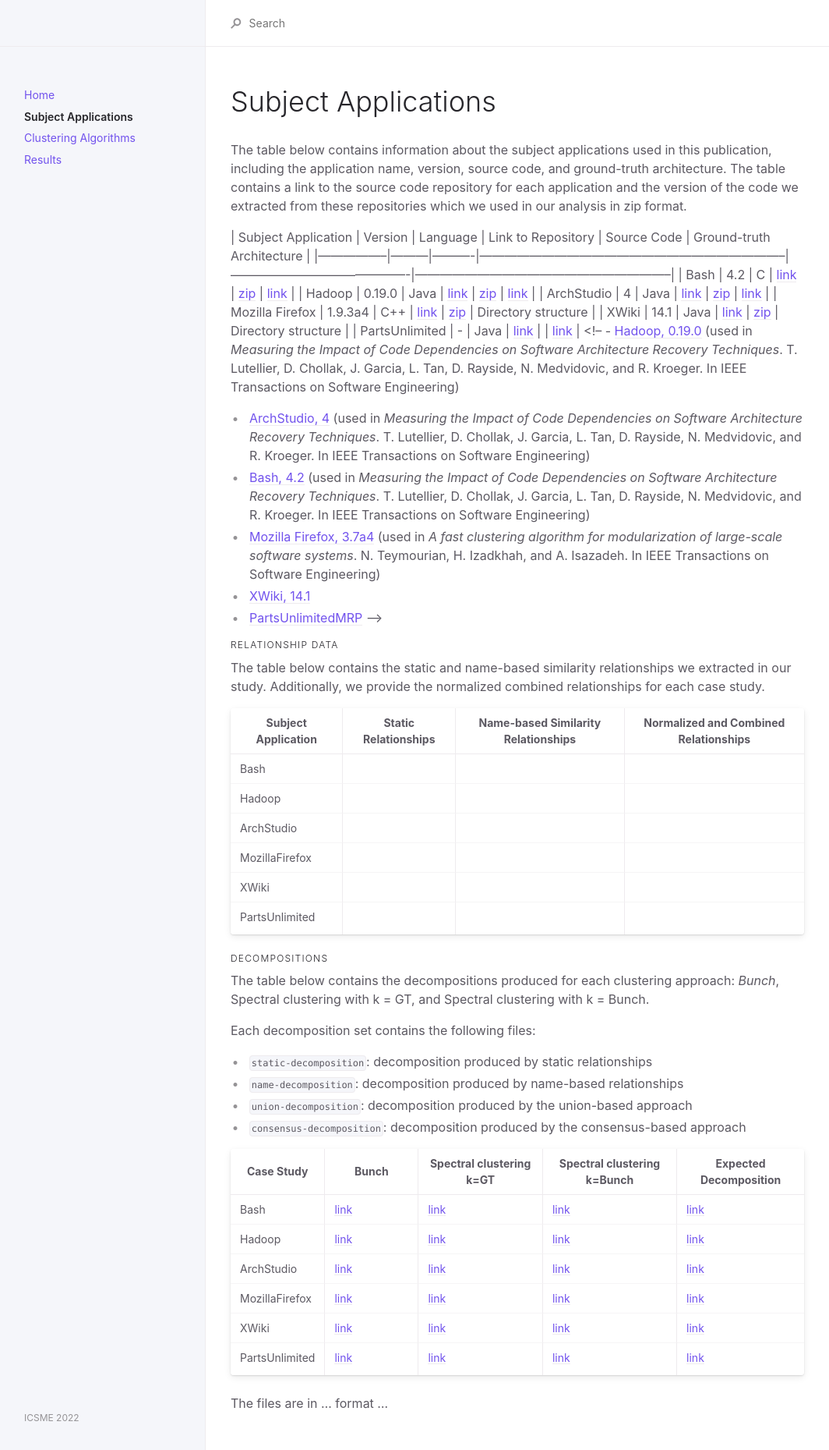
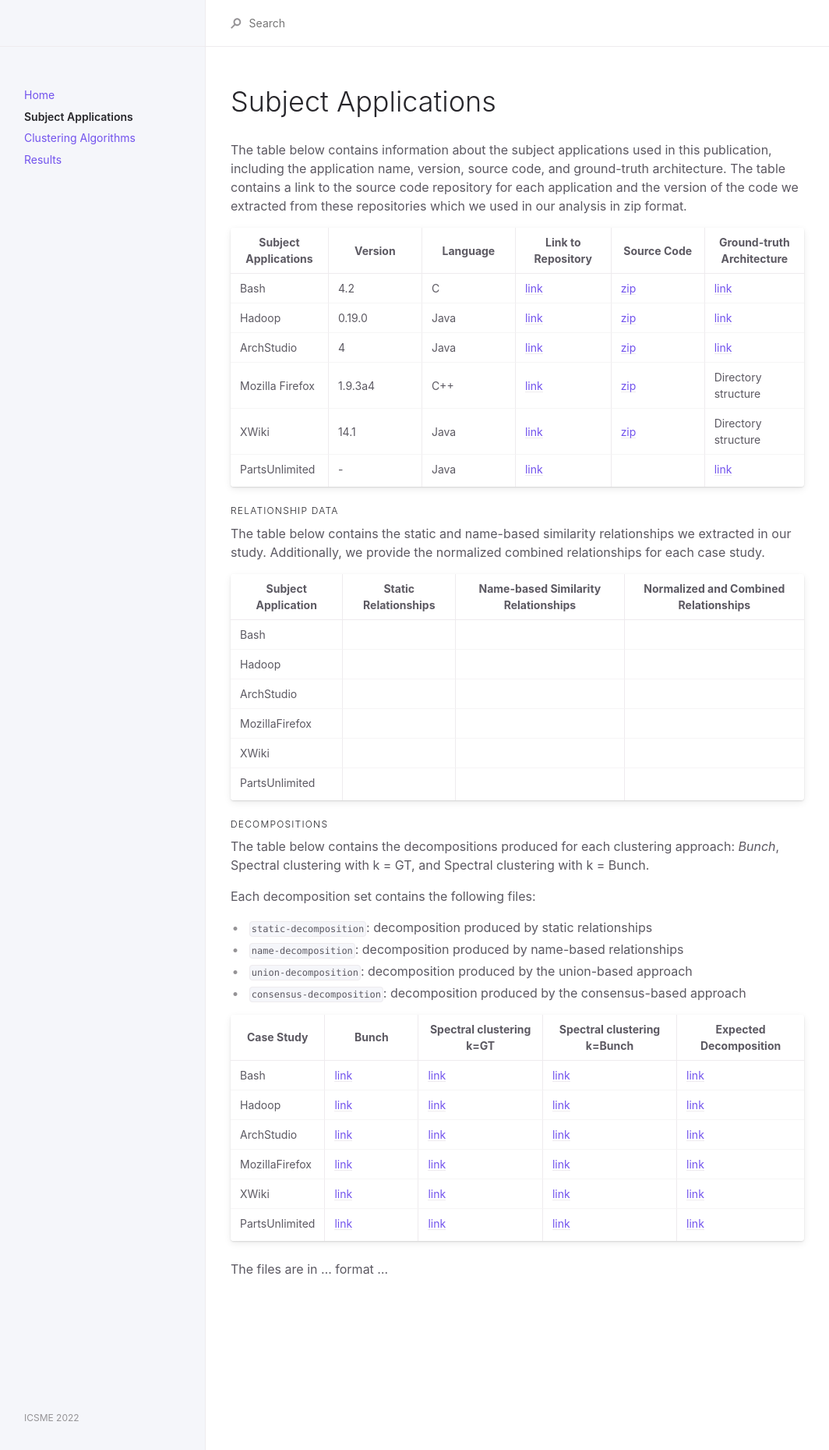
Before and after one commit to anonresearchsub/anonresearchsub.github.io, a Jekyll site: the page built from docs/subjectapplications.md, in a window 1280 px wide. Shown: the whole page at 78% size, without its empty margins (108-1172 px from the left). Built offline with Jekyll 4.4.1, drawn with Linux system fonts in a browser that asks for light colours.

Commit message:
update artifact

```diff
--- a/docs/subjectapplications.md
+++ b/docs/subjectapplications.md
@@ -10,14 +10,16 @@ permalink: /docs/subject Applications
 
 The table below contains information about the subject applications used in this publication, including the application name, version, source code, and ground-truth architecture. The table contains a link to the source code repository for each application and the version of the code we extracted from these repositories which we used in our analysis in zip format.
 
-| Subject Application      | Version | Language | Link to Repository                                                      | Source Code                           | Ground-truth Architecture                                    |
-|-----------------|---------|----------|--------------------------------------------------------------------------|-------------------------------------------|--------------------------------------------------------------|
-| Bash            | 4.2     | C        | [link](https://github.com/bminor/bash/releases/tag/bash-4.2)             | [zip](/assets/data/bash-source.zip)       | [link](https://www.cs.purdue.edu/homes/lintan/ArchRecovery/) |
-| Hadoop          | 0.19.0  | Java     | [link](https://hadoop.apache.org)                                        | [zip](/assets/data/hadoop-source.zip)     | [link](https://www.cs.purdue.edu/homes/lintan/ArchRecovery/) |
-| ArchStudio      | 4       | Java     | [link](https://github.com/isr-uci-edu/ArchStudio4)                       | [zip](/assets/data/archstudio-source.zip) | [link](https://www.cs.purdue.edu/homes/lintan/ArchRecovery/) |
-| Mozilla Firefox | 1.9.3a4 | C++      | [link](https://ftp.mozilla.org/pub/firefox/releases/devpreview/1.9.3a4/) | [zip](/assets/data/mozilla-source.zip)    | Directory structure                                          |
-| XWiki           | 14.1    | Java     | [link](https://github.com/xwiki/xwiki-platform)                          | [zip](/assets/data/xwiki-source.zip)      | Directory structure                                          |
-| PartsUnlimited  | -       | Java     | [link](https://github.com/microsoft/PartsUnlimitedMRP)                   |                                           | [link](https://github.com/microsoft/PartsUnlimitedMRPmicro)  |
+| Subject Applications | Version | Language | Link to Repository                                                       | Source Code                               | Ground-truth Architecture                                    |
+|----------------------|---------|----------|--------------------------------------------------------------------------|-------------------------------------------|--------------------------------------------------------------|
+| Bash                 | 4.2     | C        | [link](https://github.com/bminor/bash/releases/tag/bash-4.2)             | [zip](/assets/data/bash-source.zip)       | [link](https://www.cs.purdue.edu/homes/lintan/ArchRecovery/) |
+| Hadoop               | 0.19.0  | Java     | [link](https://hadoop.apache.org)                                        | [zip](/assets/data/hadoop-source.zip)     | [link](https://www.cs.purdue.edu/homes/lintan/ArchRecovery/) |
+| ArchStudio           | 4       | Java     | [link](https://github.com/isr-uci-edu/ArchStudio4)                       | [zip](/assets/data/archstudio-source.zip) | [link](https://www.cs.purdue.edu/homes/lintan/ArchRecovery/) |
+| Mozilla Firefox      | 1.9.3a4 | C++      | [link](https://ftp.mozilla.org/pub/firefox/releases/devpreview/1.9.3a4/) | [zip](/assets/data/mozilla-source.zip)    | Directory structure                                          |
+| XWiki                | 14.1    | Java     | [link](https://github.com/xwiki/xwiki-platform)                          | [zip](/assets/data/xwiki-source.zip)      | Directory structure                                          |
+| PartsUnlimited       | -       | Java     | [link](https://github.com/microsoft/PartsUnlimitedMRP)                   |                                           | [link](https://github.com/microsoft/PartsUnlimitedMRPmicro)  |
+
+
 <!-- - [Hadoop, 0.19.0](https://hadoop.apache.org/) (used in _Measuring the Impact of Code Dependencies on Software Architecture Recovery Techniques_. T. Lutellier, D. Chollak, J. Garcia, L. Tan, D. Rayside, N. Medvidovic, and R. Kroeger. In IEEE Transactions on Software Engineering)
 - [ArchStudio, 4](https://github.com/isr-uci-edu/ArchStudio4) (used in _Measuring the Impact of Code Dependencies on Software Architecture Recovery Techniques_. T. Lutellier, D. Chollak, J.    Garcia, L. Tan, D. Rayside, N. Medvidovic, and R. Kroeger. In IEEE Transactions on Software Engineering)
 - [Bash, 4.2](https://github.com/bminor/bash/releases/tag/bash-4.2) (used in _Measuring the Impact of Code Dependencies on Software Architecture Recovery Techniques_. T. Lutellier, D. Chollak, J.    Garcia, L. Tan, D. Rayside, N. Medvidovic, and R. Kroeger. In IEEE Transactions on Software Engineering)
```
